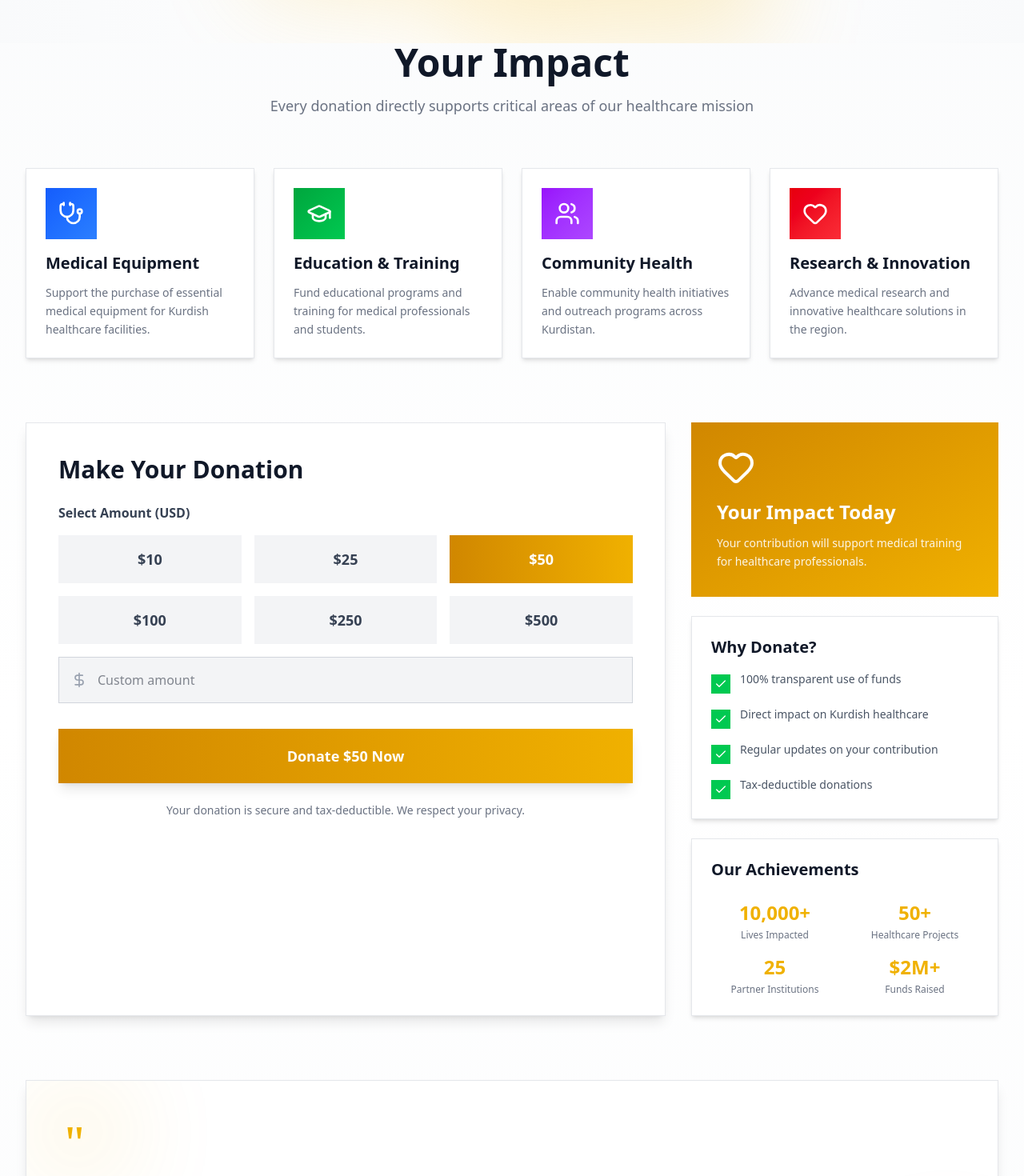
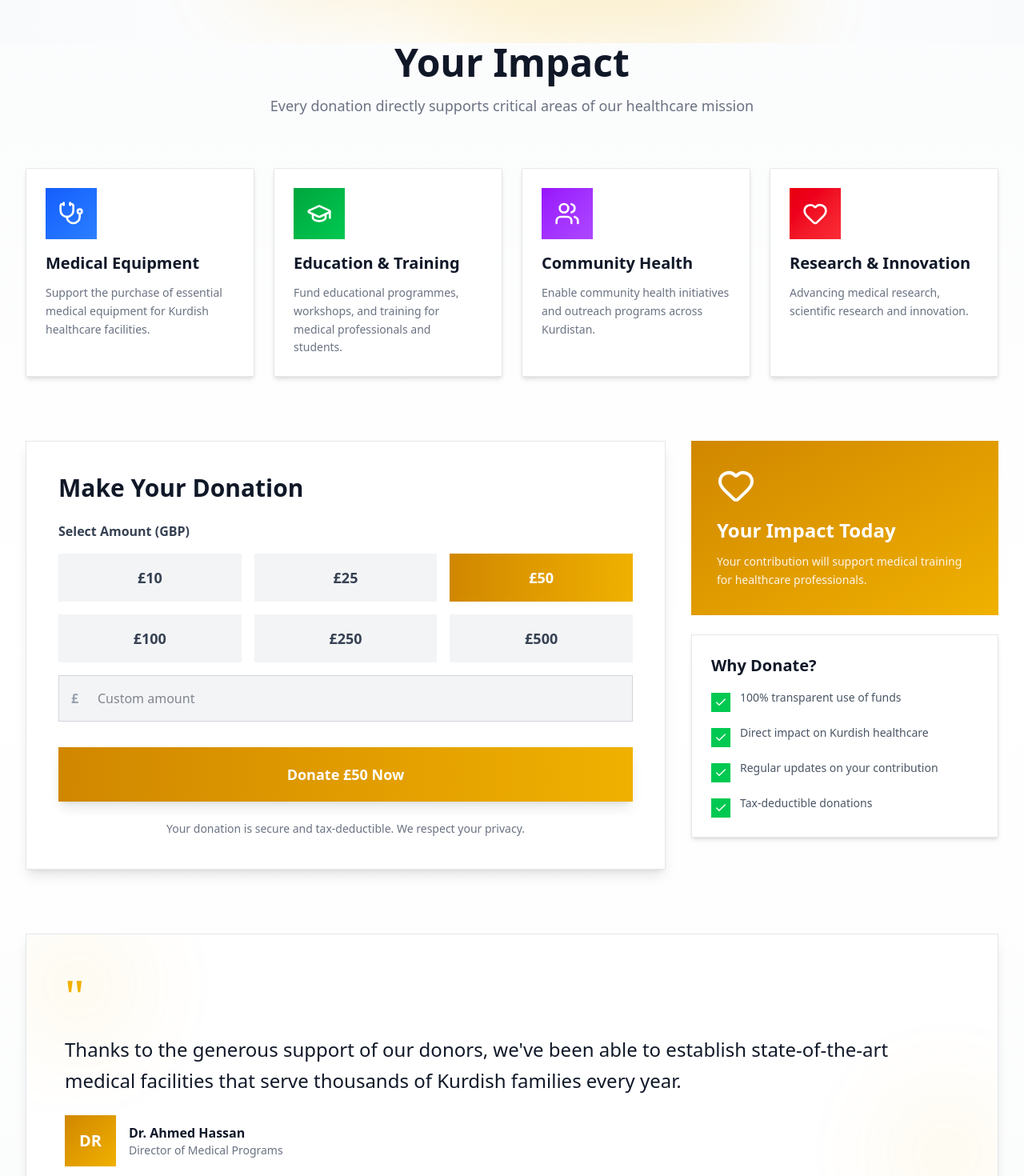
Before and after one commit to MERAN99/KMSF_Front, a React (Vite) app in the folder KMSF/: page /donations in a window 1280 px wide. Shown: the part 391-1861 px from the top of the page at 80% size. Built offline with nearby package versions, Linux system fonts and the light colour scheme.

Commit message:
UI updates: Hiro name/position, bios visible, GBP donations, Webinars category, speciality optional

```diff
--- a/KMSF/src/pages/Archive.jsx
+++ b/KMSF/src/pages/Archive.jsx
@@ -7,16 +7,16 @@ const Archives = () => {
 
   const events = [
     { id: 1, title: 'Medical Conference 2024', date: 'March 15, 2024', location: 'Sulaymaniyah Medical Center', description: 'A comprehensive conference bringing together medical professionals from across the region to discuss the latest advancements in healthcare.', image: '/Events/Eve-1.jpg', category: 'Conference', attendees: '200+', highlights: ['Keynote speeches', 'Workshop sessions', 'Networking opportunities'] },
-    { id: 2, title: 'Health Awareness Campaign', date: 'February 20, 2024', location: 'Kurdistan Community Center', description: 'Community outreach program focused on promoting health awareness and preventive care practices.', image: '/Events/Eve-2.jpg', category: 'Campaign', attendees: '500+', highlights: ['Free health screenings', 'Educational materials', 'Community engagement'] },
+    { id: 2, title: 'Health Awareness Campaign', date: 'February 20, 2024', location: 'Kurdistan Community Center', description: 'Community outreach program focused on promoting health awareness and preventive care practices.', image: '/Events/Eve-2.jpg', category: 'Webinars', attendees: '500+', highlights: ['Free health screenings', 'Educational materials', 'Community engagement'] },
     { id: 3, title: 'Scientific Research Symposium', date: 'January 10, 2024', location: 'University of Sulaymaniyah', description: 'Annual symposium showcasing groundbreaking research in medical sciences and healthcare innovation.', image: '/Events/Eve-3.jpg', category: 'Symposium', attendees: '150+', highlights: ['Research presentations', 'Panel discussions', 'Poster sessions'] },
-    { id: 4, title: 'Medical Training Workshop', date: 'December 5, 2023', location: 'KMSF Training Center', description: 'Intensive training program for healthcare professionals on advanced medical procedures and techniques.', image: '/Events/Eve-4.jpg', category: 'Workshop', attendees: '75+', highlights: ['Hands-on training', 'Expert instructors', 'Certification program'] },
-    { id: 5, title: 'Charity Medical Camp', date: 'November 18, 2023', location: 'Rural Kurdistan', description: 'Free medical camp providing healthcare services to underserved communities in rural areas.', image: '/Events/Eve-1.jpg', category: 'Campaign', attendees: '300+', highlights: ['Free consultations', 'Medicine distribution', 'Health education'] },
+    { id: 4, title: 'Medical Training Workshop', date: 'December 5, 2023', location: 'KMSF Training Center', description: 'Intensive training program for healthcare professionals on advanced medical procedures and techniques.', image: '/Events/Eve-4.jpg', category: 'Webinars', attendees: '75+', highlights: ['Hands-on training', 'Expert instructors', 'Certification program'] },
+    { id: 5, title: 'Charity Medical Camp', date: 'November 18, 2023', location: 'Rural Kurdistan', description: 'Free medical camp providing healthcare services to underserved communities in rural areas.', image: '/Events/Eve-1.jpg', category: 'Webinars', attendees: '300+', highlights: ['Free consultations', 'Medicine distribution', 'Health education'] },
     { id: 6, title: 'Annual General Assembly', date: 'October 25, 2023', location: 'KMSF Headquarters', description: 'Annual meeting to discuss organizational achievements, challenges, and future strategic directions.', image: '/Events/Eve-2.jpg', category: 'Conference', attendees: '100+', highlights: ['Annual report', 'Strategic planning', 'Member voting'] },
-    { id: 7, title: 'Emergency Medicine Training', date: 'September 12, 2023', location: 'Emergency Response Center', description: 'Specialized training program focused on emergency medical response and crisis management.', image: '/Events/Eve-3.jpg', category: 'Workshop', attendees: '60+', highlights: ['Emergency protocols', 'Simulation exercises', 'Team coordination'] },
+    { id: 7, title: 'Emergency Medicine Training', date: 'September 12, 2023', location: 'Emergency Response Center', description: 'Specialized training program focused on emergency medical response and crisis management.', image: '/Events/Eve-3.jpg', category: 'Webinars', attendees: '60+', highlights: ['Emergency protocols', 'Simulation exercises', 'Team coordination'] },
     { id: 8, title: 'Public Health Forum', date: 'August 8, 2023', location: 'Sulaymaniyah Convention Center', description: 'Forum addressing public health challenges and collaborative solutions for community wellbeing.', image: '/Events/Eve-4.jpg', category: 'Symposium', attendees: '250+', highlights: ['Expert panels', 'Policy discussions', 'Community feedback'] }
   ];
 
-  const categories = ['All', 'Conference', 'Campaign', 'Symposium', 'Workshop'];
+  const categories = ['All', 'Conference', 'Webinars', 'Symposium'];
   const filteredEvents = filter === 'All' ? events : events.filter(event => event.category === filter);
 
   return (
--- a/KMSF/src/pages/Donations.jsx
+++ b/KMSF/src/pages/Donations.jsx
@@ -1,6 +1,6 @@
 import React, { useState, useEffect } from 'react';
 import { motion, AnimatePresence } from 'framer-motion';
-import { Heart, Users, Stethoscope, GraduationCap, CreditCard, DollarSign, Check } from 'lucide-react';
+import { Heart, Users, Stethoscope, GraduationCap, CreditCard, Check } from 'lucide-react';
 import { useSearchParams, useNavigate } from 'react-router-dom';
 import { useCreateDonationSessionMutation, useConfirmDonationSessionMutation } from '../store/api/apiSlice';
 
@@ -44,7 +44,7 @@ const DonationPage = () => {
     {
       icon: <GraduationCap className="w-8 h-8" />,
       title: 'Education & Training',
-      description: 'Fund educational programs and training for medical professionals and students.',
+      description: 'Fund educational programmes, workshops, and training for medical professionals and students.',
       color: 'from-green-600 to-green-500'
     },
     {
@@ -56,17 +56,12 @@ const DonationPage = () => {
     {
       icon: <Heart className="w-8 h-8" />,
       title: 'Research & Innovation',
-      description: 'Advance medical research and innovative healthcare solutions in the region.',
+      description: 'Advancing medical research, scientific research and innovation.',
       color: 'from-red-600 to-red-500'
     }
   ];
 
-  const achievements = [
-    { number: '10,000+', label: 'Lives Impacted' },
-    { number: '50+', label: 'Healthcare Projects' },
-    { number: '25', label: 'Partner Institutions' },
-    { number: '$2M+', label: 'Funds Raised' }
-  ];
+
 
   const handleDonate = async () => {
     setErrorMsg('');
@@ -79,7 +74,7 @@ const DonationPage = () => {
     }
 
     try {
-      const response = await createDonationSession({ amount, currency: 'USD' }).unwrap();
+      const response = await createDonationSession({ amount, currency: 'GBP' }).unwrap();
       if (response.url) {
         window.location.href = response.url;
       }
@@ -207,7 +202,7 @@ const DonationPage = () => {
 
                 {/* Amount Selection */}
                 <div className="mb-8">
-                  <label className="block dark:text-gray-300 text-gray-700 font-semibold mb-4">Select Amount (USD)</label>
+                  <label className="block dark:text-gray-300 text-gray-700 font-semibold mb-4">Select Amount (GBP)</label>
                   <div className="grid grid-cols-3 gap-4 mb-4">
                     {predefinedAmounts.map((amount) => (
                       <button
@@ -221,13 +216,13 @@ const DonationPage = () => {
                           : 'dark:bg-gray-700 bg-gray-100 dark:text-gray-300 text-gray-700 dark:hover:bg-gray-600 hover:bg-gray-200'
                           }`}
                       >
-                        ${amount}
+                        £{amount}
                       </button>
                     ))}
                   </div>
 
                   <div className="relative">
-                    <DollarSign className="absolute left-4 top-1/2 -translate-y-1/2 text-gray-400 w-5 h-5" />
+                    <span className="absolute left-4 top-1/2 -translate-y-1/2 text-gray-400 font-bold">£</span>
                     <input
                       type="number"
                       placeholder="Custom amount"
@@ -249,7 +244,7 @@ const DonationPage = () => {
                   disabled={isLoading}
                   className="w-full bg-gradient-to-r from-yellow-600 to-yellow-500 hover:from-yellow-500 hover:to-yellow-400 text-white py-5 px-8 font-bold text-lg transition-all duration-300 shadow-lg hover:shadow-yellow-500/50 disabled:opacity-75 disabled:cursor-not-allowed"
                 >
-                  {isLoading ? 'Preparing Checkout...' : `Donate $${customAmount || selectedAmount} ${selectedFrequency === 'monthly' ? '/ Month' : 'Now'}`}
+                  {isLoading ? 'Preparing Checkout...' : `Donate £${customAmount || selectedAmount} ${selectedFrequency === 'monthly' ? '/ Month' : 'Now'}`}
                 </motion.button>
 
                 <p className="dark:text-gray-400 text-gray-500 text-sm text-center mt-6">
@@ -319,22 +314,6 @@ const DonationPage = () => {
               </div>
             </div>
 
-            {/* Achievement Stats */}
-            <div className="dark:bg-gray-800 bg-white border dark:border-gray-700/50 border-gray-200 p-6 shadow-md">
-              <h4 className="text-xl font-bold dark:text-white text-gray-900 mb-6">Our Achievements</h4>
-              <div className="grid grid-cols-2 gap-4">
-                {achievements.map((achievement, index) => (
-                  <div key={index} className="text-center">
-                    <div className="text-2xl font-bold text-yellow-500 mb-1">
-                      {achievement.number}
-                    </div>
-                    <div className="text-xs dark:text-gray-400 text-gray-500">
-                      {achievement.label}
-                    </div>
-                  </div>
-                ))}
-              </div>
-            </div>
           </motion.div>
         </div>
       </div>
--- a/KMSF/src/pages/Membership.jsx
+++ b/KMSF/src/pages/Membership.jsx
@@ -694,10 +694,9 @@ const Membership = () => {
                     </div>
                   </div>
 
-                  {/* Speciality */}
                   <div>
-                    <label className="block dark:text-gray-300 text-gray-700 font-medium mb-1.5">Speciality *</label>
-                    <input type="text" name="speciality" value={formData.speciality} onChange={handleChange} className="w-full dark:bg-gray-700 bg-gray-50 dark:text-white text-gray-900 px-4 py-3 border dark:border-gray-600 border-gray-300 focus:outline-none focus:ring-2 focus:ring-yellow-500 transition-all" placeholder="Your medical speciality e.g. Cardiology" />
+                    <label className="block dark:text-gray-300 text-gray-700 font-medium mb-1.5">Speciality <span className="text-gray-400 font-normal text-xs">(Optional)</span></label>
+                    <input type="text" name="speciality" value={formData.speciality} onChange={handleChange} className="w-full dark:bg-gray-700 bg-gray-50 dark:text-white text-gray-900 px-4 py-3 border dark:border-gray-600 border-gray-300 focus:outline-none focus:ring-2 focus:ring-yellow-500 transition-all" placeholder="Your speciality" />
                   </div>
 
                   {/* Telephone */}
```
Also changed, not shown: KMSF/src/pages/Members.jsx (+7 -7 lines).
